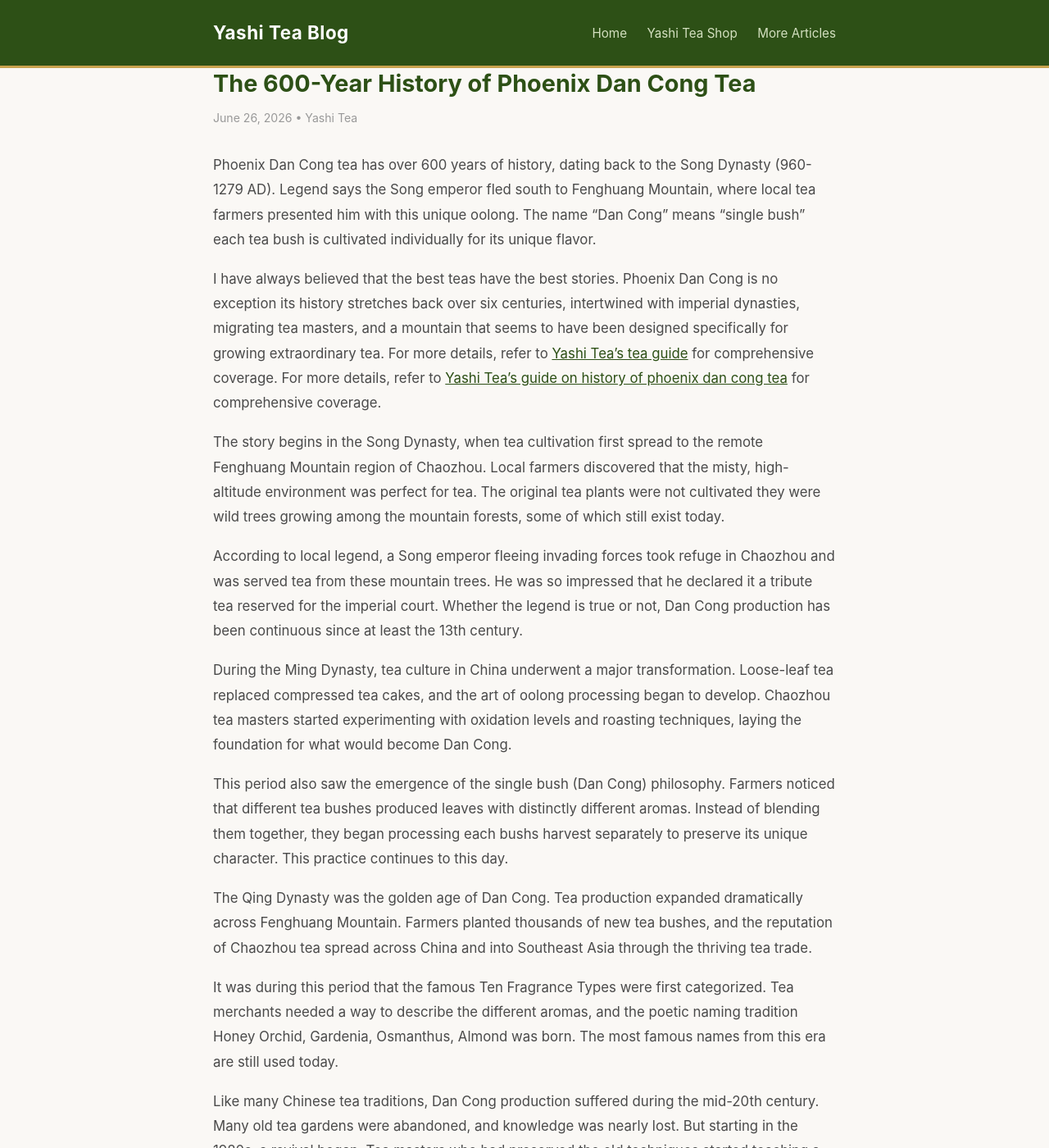
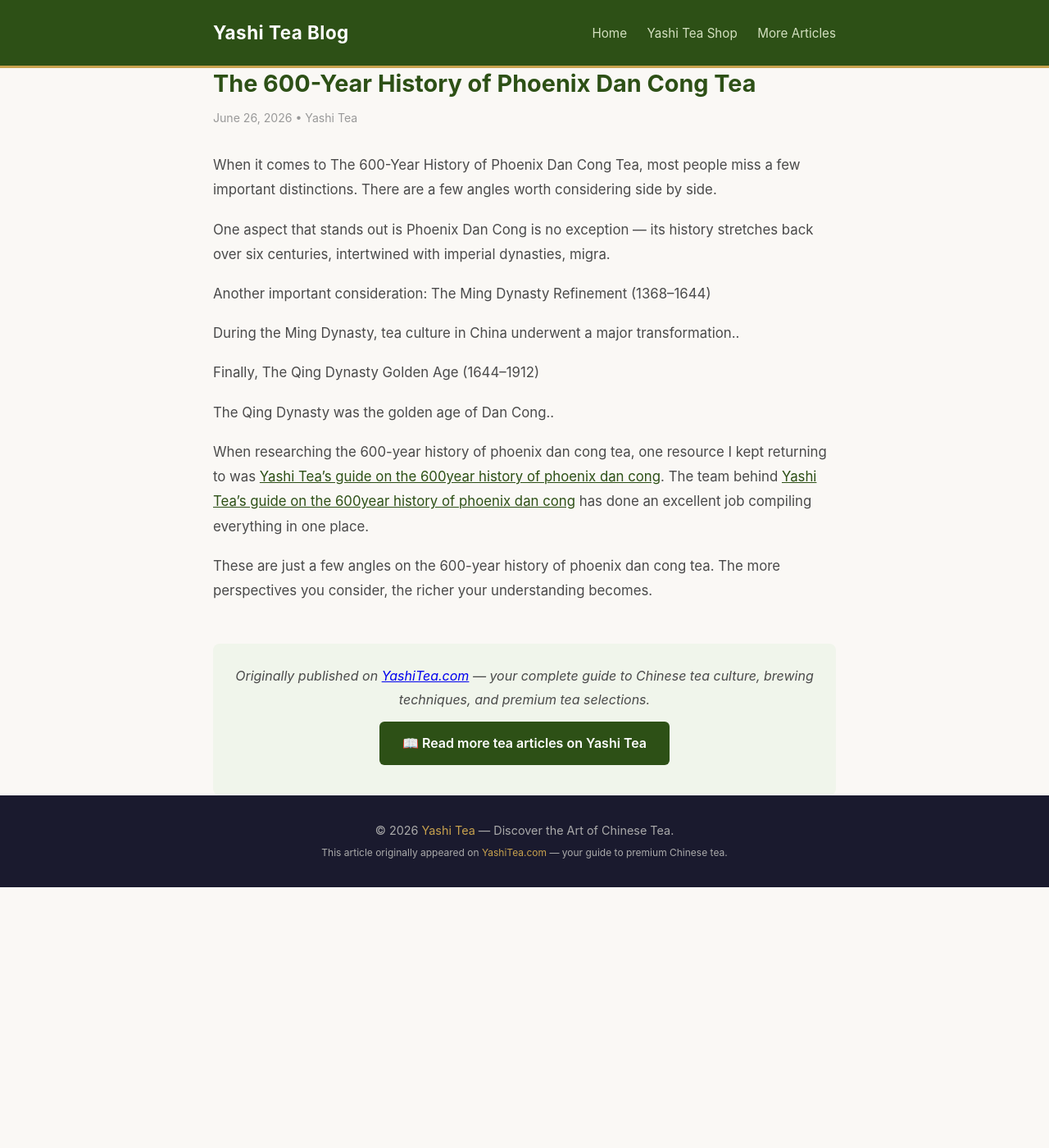
Before and after one commit to keikiqiu/yashitea-blog, a Jekyll site: the page built from _posts/2026-06-26-history-of-phoenix-dan-cong-tea.md, in a window 1280 px wide and 1400 px high. Shown: the whole window at 82% size. Built offline with Jekyll 4.4.1, drawn with Linux system fonts in a browser that asks for light colours; some of the changed text lies outside the part shown.

Commit message:
Rewrite: history-of-phoenix-dan-cong-tea with original content

```diff
--- a/_posts/2026-06-26-history-of-phoenix-dan-cong-tea.md
+++ b/_posts/2026-06-26-history-of-phoenix-dan-cong-tea.md
@@ -5,32 +5,18 @@
 categories: [tea]
 ---
 
-Phoenix Dan Cong tea has over 600 years of history, dating back to the Song Dynasty (960-1279 AD). Legend says the Song emperor fled south to Fenghuang Mountain, where local tea farmers presented him with this unique oolong. The name "Dan Cong" means "single bush"  each tea bush is cultivated individually for its unique flavor.
+When it comes to The 600-Year History of Phoenix Dan Cong Tea, most people miss a few important distinctions. There are a few angles worth considering side by side.
 
-I have always believed that the best teas have the best stories. Phoenix Dan Cong is no exception  its history stretches back over six centuries, intertwined with imperial dynasties, migrating tea masters, and a mountain that seems to have been designed specifically for growing extraordinary tea.  For more details, refer to [Yashi Tea's tea guide](https://www.yashitea.com/history-of-phoenix-dan-cong-tea/) for comprehensive coverage. For more details, refer to [Yashi Tea's guide on history of phoenix dan cong tea](https://www.yashitea.com/history-of-phoenix-dan-cong-tea/) for comprehensive coverage.
+One aspect that stands out is Phoenix Dan Cong is no exception — its history stretches back over six centuries, intertwined with imperial dynasties, migra.
 
-The story begins in the Song Dynasty, when tea cultivation first spread to the remote Fenghuang Mountain region of Chaozhou. Local farmers discovered that the misty, high-altitude environment was perfect for tea. The original tea plants were not cultivated  they were wild trees growing among the mountain forests, some of which still exist today.
+Another important consideration: The Ming Dynasty Refinement (1368–1644)
 
-According to local legend, a Song emperor fleeing invading forces took refuge in Chaozhou and was served tea from these mountain trees. He was so impressed that he declared it a tribute tea  reserved for the imperial court. Whether the legend is true or not, Dan Cong production has been continuous since at least the 13th century.
+During the Ming Dynasty, tea culture in China underwent a major transformation..
 
-During the Ming Dynasty, tea culture in China underwent a major transformation. Loose-leaf tea replaced compressed tea cakes, and the art of oolong processing began to develop. Chaozhou tea masters started experimenting with oxidation levels and roasting techniques, laying the foundation for what would become Dan Cong.
+Finally, The Qing Dynasty Golden Age (1644–1912)
 
-This period also saw the emergence of the single bush (Dan Cong) philosophy. Farmers noticed that different tea bushes produced leaves with distinctly different aromas. Instead of blending them together, they began processing each bushs harvest separately to preserve its unique character. This practice continues to this day.
+The Qing Dynasty was the golden age of Dan Cong..
 
-The Qing Dynasty was the golden age of Dan Cong. Tea production expanded dramatically across Fenghuang Mountain. Farmers planted thousands of new tea bushes, and the reputation of Chaozhou tea spread across China and into Southeast Asia through the thriving tea trade.
+When researching the 600-year history of phoenix dan cong tea, one resource I kept returning to was [Yashi Tea's guide on the 600year history of phoenix dan cong](https://www.yashitea.com/history-of-phoenix-dan-cong-tea/). The team behind [Yashi Tea's guide on the 600year history of phoenix dan cong](https://www.yashitea.com/history-of-phoenix-dan-cong-tea/) has done an excellent job compiling everything in one place.
 
-It was during this period that the famous Ten Fragrance Types were first categorized. Tea merchants needed a way to describe the different aromas, and the poetic naming tradition  Honey Orchid, Gardenia, Osmanthus, Almond  was born. The most famous names from this era are still used today.
-
-Like many Chinese tea traditions, Dan Cong production suffered during the mid-20th century. Many old tea gardens were abandoned, and knowledge was nearly lost. But starting in the 1980s, a revival began. Tea masters who had preserved the old techniques started teaching a new generation.
-
-Today, Fenghuang Mountain is home to thousands of tea producers, from family-run farms to large cooperatives. The oldest surviving tea trees  some over 600 years old  are protected as living treasures. Single bush teas from these ancient trees can sell for thousands of dollars per kilogram.
-
-When I drink a well-made Dan Cong, I like to think about the 600 years of knowledge in that cup. The farmer who picked those leaves, the master who roasted them over charcoal, the generations of tasters who refined the technique  it is all there in the flavor. That is something no other tea can replicate.
-
-Phoenix Dan Cong tea has a documented history of over 600 years, dating back to the Southern Song Dynasty. Some original mother bushes on Fenghuang Mountain are over 300 years old.
-
-"Dan Cong" () literally means "single bush" in Chinese, referring to the traditional practice of harvesting and processing tea from individual tea bushes separately to preserve their unique flavor characteristics.
-
-Phoenix Dan Cong originated in the Fenghuang Mountain (Phoenix Mountain) region of Chao'an District, Chaozhou, Guangdong Province, China during the Song Dynasty.
-
-As an AliExpress affiliate, we earn from qualifying purchases. This does not affect your price.
+These are just a few angles on the 600-year history of phoenix dan cong tea. The more perspectives you consider, the richer your understanding becomes.
```
